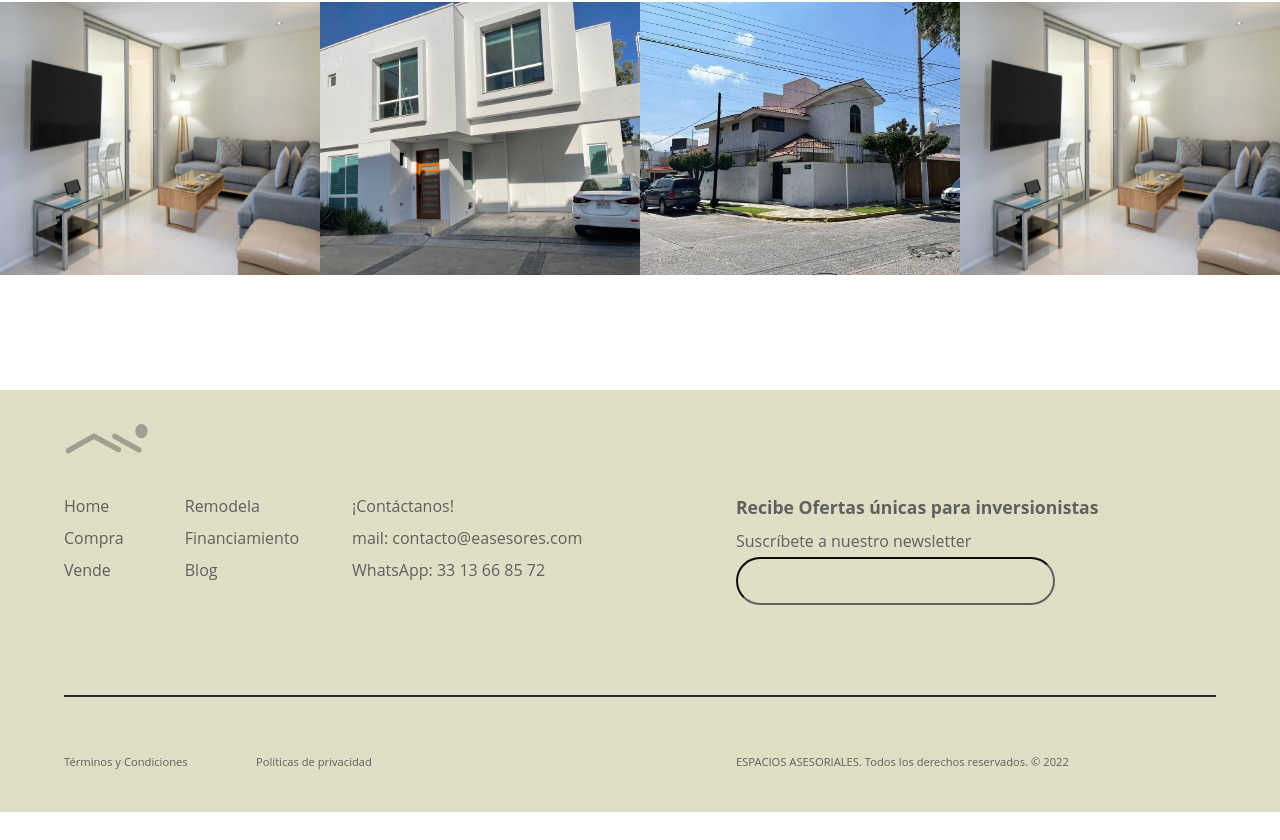
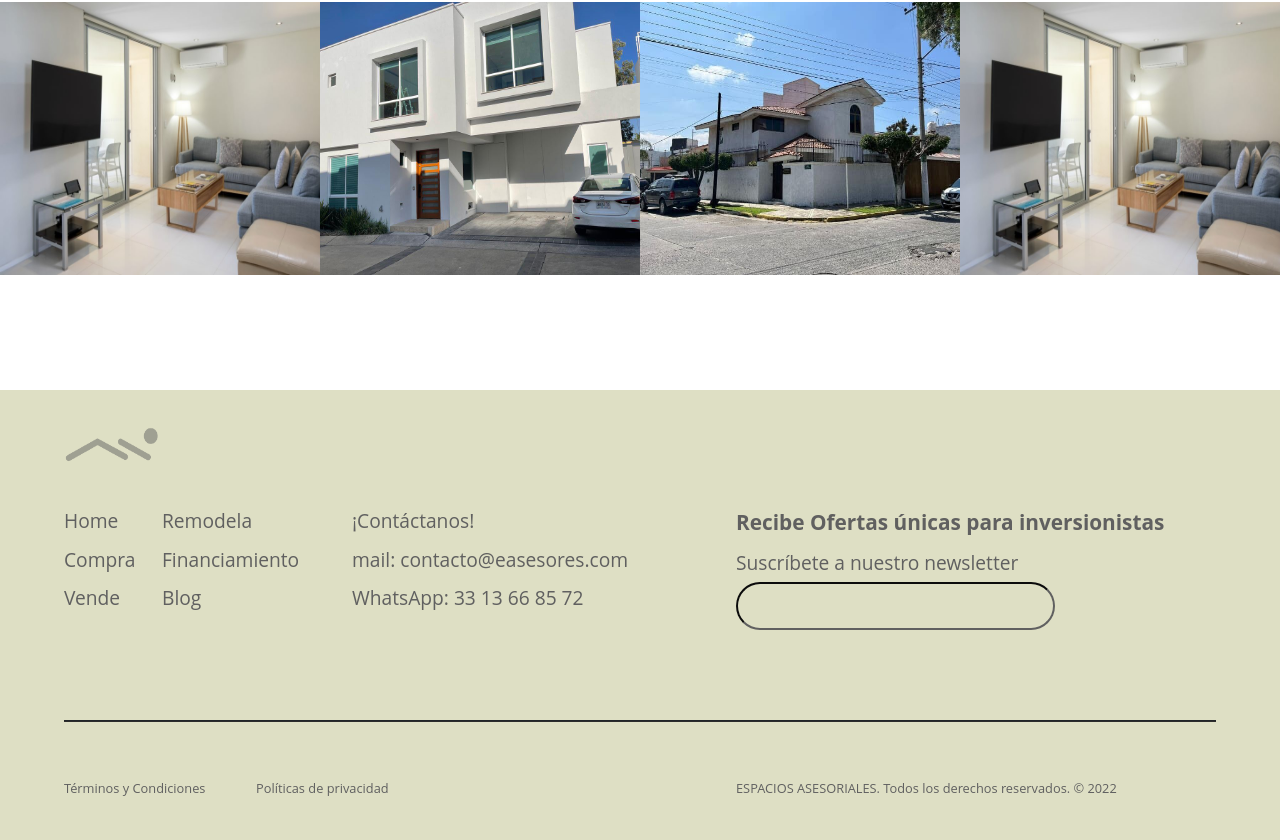
Before and after one commit to gamboamartin/easesores-web, an Angular app: page / in a window 1280 px wide. Shown: the part 3757-4597 px from the top of the page. Before the commit the page ends 4569 px from the top, so only its background shows below. Built offline with nearby package versions, Linux system fonts and the light colour scheme.

Commit message:
Se realizaron ajustes de redimensionamiento en footer

```diff
--- a/src/app/components/footer/footer.component.css
+++ b/src/app/components/footer/footer.component.css
@@ -17,7 +17,10 @@
 }
 
 .font-70{
-  font-size: 70%;
+  color: #606060;
+  font-family: 'Open Sans', sans-serif;
+  line-height: 2;
+  font-size: 1.6vh;
 }
 
 .hr-footer-b5{
@@ -30,8 +33,8 @@
 }
 
 .img-footer{
-  height: 100px;
-  width: 100px;
+  height: 14vh;
+  width: 14vh;
 }
 
 .input-footer{
@@ -59,10 +62,11 @@
   color: #606060;
   font-family: 'Open Sans', sans-serif;
   line-height: 2;
+  font-size: 2.4vh;
 }
 
 .p3-footer-b5{
-  font-size: 110%;
+  font-size: 2.6vh;
   font-weight: bold;
 }
 
--- a/src/app/components/footer/footer.component.html
+++ b/src/app/components/footer/footer.component.html
@@ -33,9 +33,9 @@
   <hr class="hr-footer-b5">
 
   <div class="div3-b5 row">
-    <div class="col-2 col-footer-6"><p class="p2-footer-b5 font-70">Términos y Condiciones</p></div>
-    <div class="col-5 col-footer-6"><p class="p2-footer-b5 font-70">Políticas de privacidad</p></div>
-    <div class="col col-footer-12"><p class="p2-footer-b5 font-70">ESPACIOS ASESORIALES. Todos los derechos reservados. © 2022</p></div>
+    <div class="col-2 col-footer-6"><p class="font-70">Términos y Condiciones</p></div>
+    <div class="col-5 col-footer-6"><p class="font-70">Políticas de privacidad</p></div>
+    <div class="col col-footer-12"><p class="font-70">ESPACIOS ASESORIALES. Todos los derechos reservados. © 2022</p></div>
   </div>
 
 </div>
```
